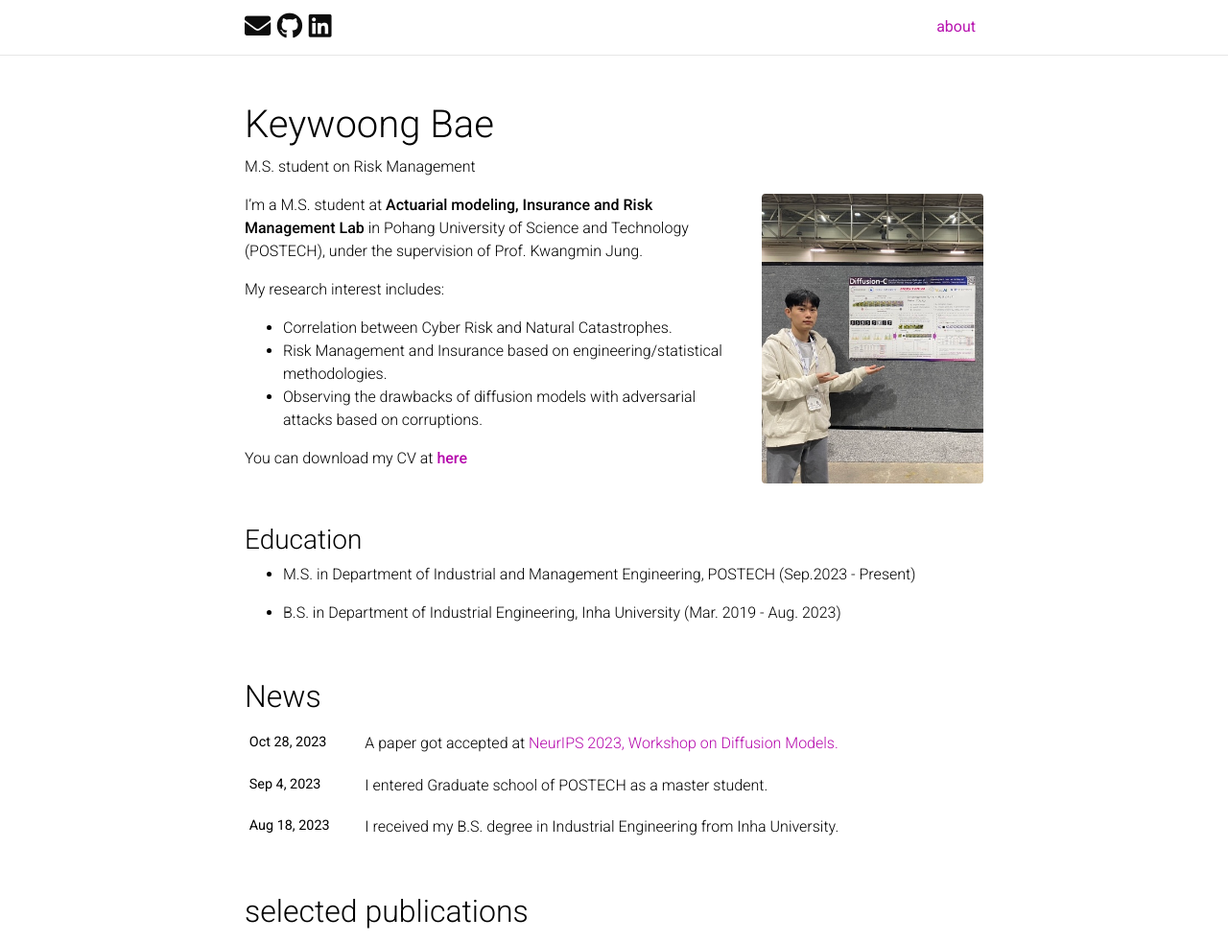
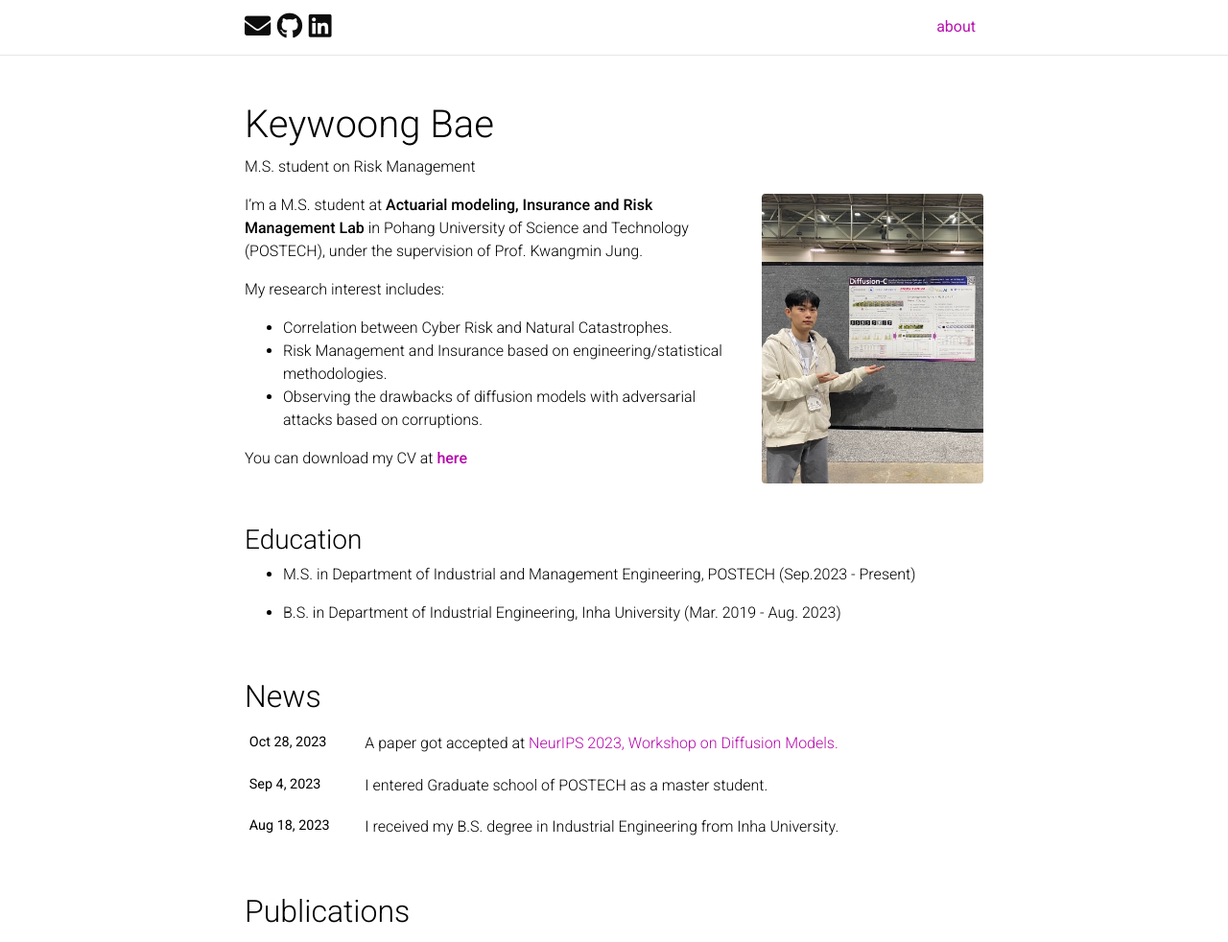
Before and after one commit to kwoongbae/kwoongbae.github.io, a Jekyll site: the page built from _pages/about.md, in a window 1280 px wide and 1258 px high, cut to the strip 0-982 px from the top of the window. Shown: the whole strip at 96% size. Built offline with Jekyll 4.4.1, drawn with Linux system fonts in a browser that asks for light colours; full-size pictures stand in for the smaller copies a plugin makes; comment, search, counter and statistics services are not loaded; a style sheet for code colours, icons or effects is not loaded.

Commit message:
Update selected_papers.html

```diff
--- a/_includes/selected_papers.html
+++ b/_includes/selected_papers.html
@@ -1,5 +1,5 @@
 
           <div class="publications">
-            <h2>selected publications</h2>
+            <h2>Publications</h2>
             {% bibliography -f papers -q @*[selected=true]* %}
           </div>
```
